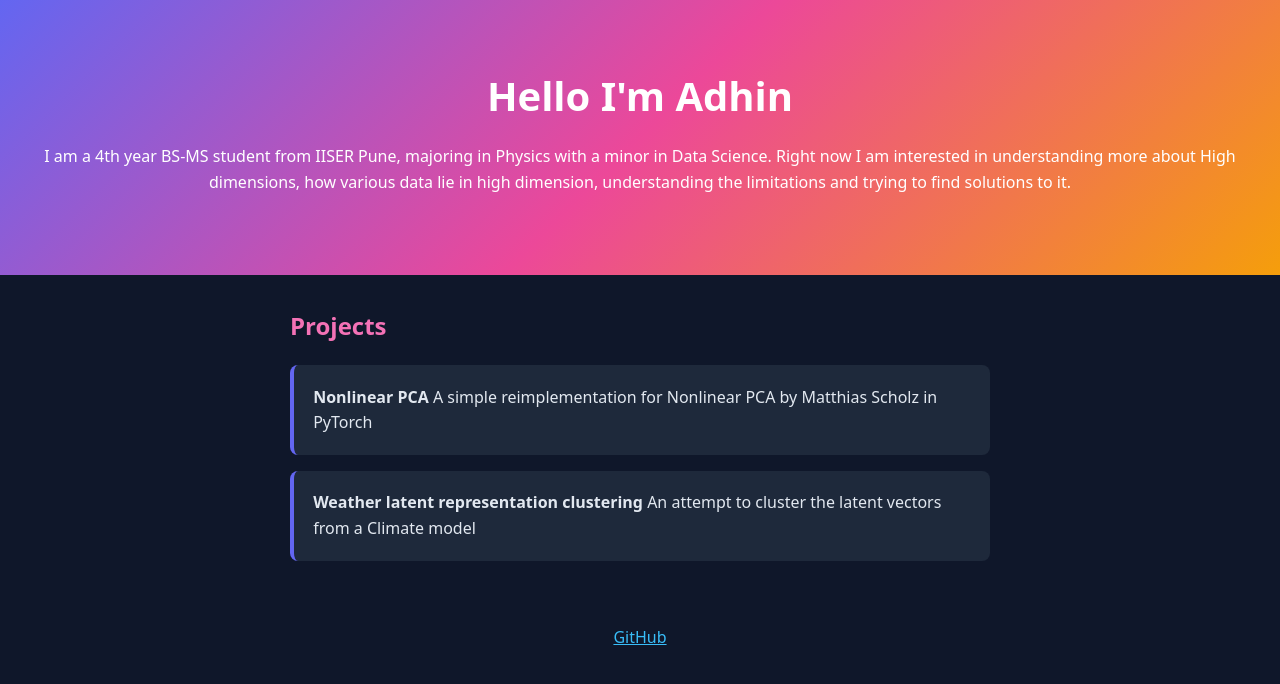
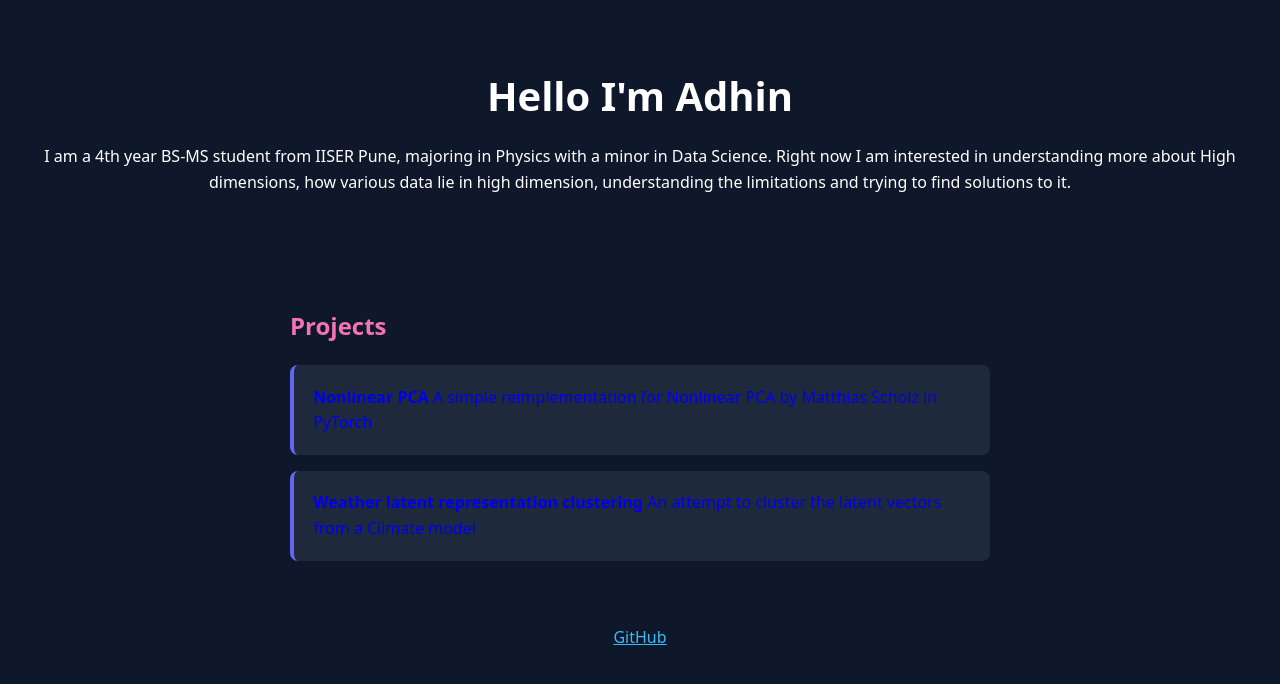
Before and after one commit to itsadhin/itsadhin.github.io, a plain HTML site: page index.html in a window 1280 px wide. Drawn offline with Linux system fonts and the light colour scheme.

Commit message:
modified

```diff
--- a/style.css
+++ b/style.css
@@ -8,7 +8,6 @@ body {
 header {
   text-align: center;
   padding: 4rem 1rem;
-  background: linear-gradient(135deg, #6366f1, #ec4899, #f59e0b);
   color: white;
 }
 header h1 { margin: 0; font-size: 2.5rem; }
@@ -20,7 +19,6 @@ h2 { color: #f472b6; }
   background: #1e293b;
   border-left: 4px solid #6366f1;
   border-radius: 8px;
-  color: #e2e8f0;
   text-decoration: none;
   transition: transform .2s, border-color .2s;
 }
```
